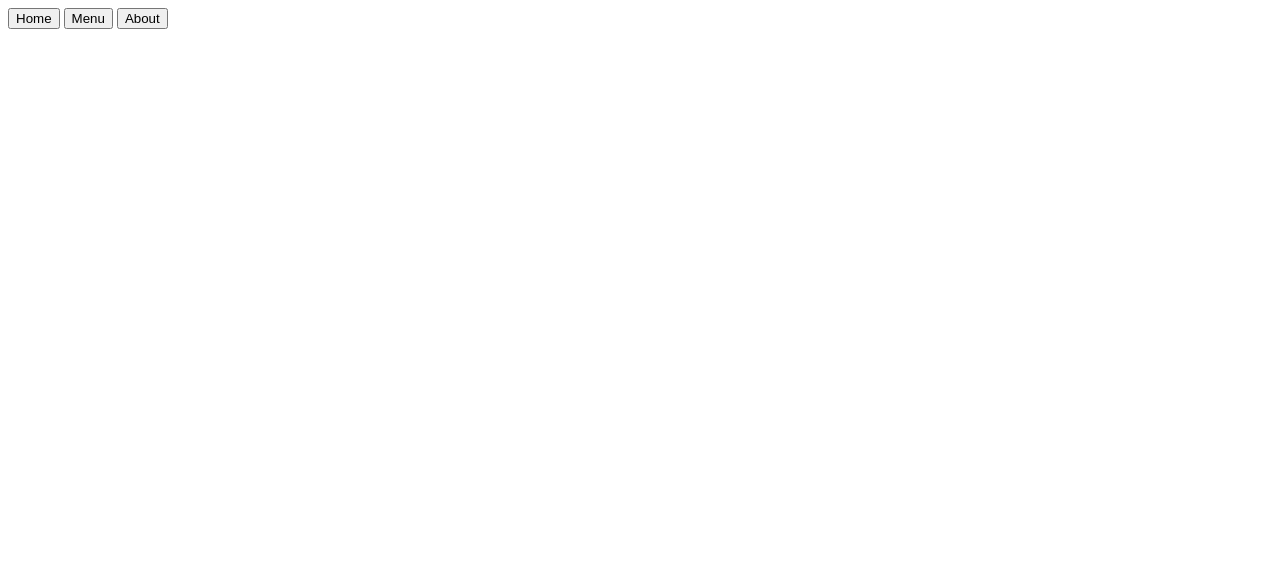
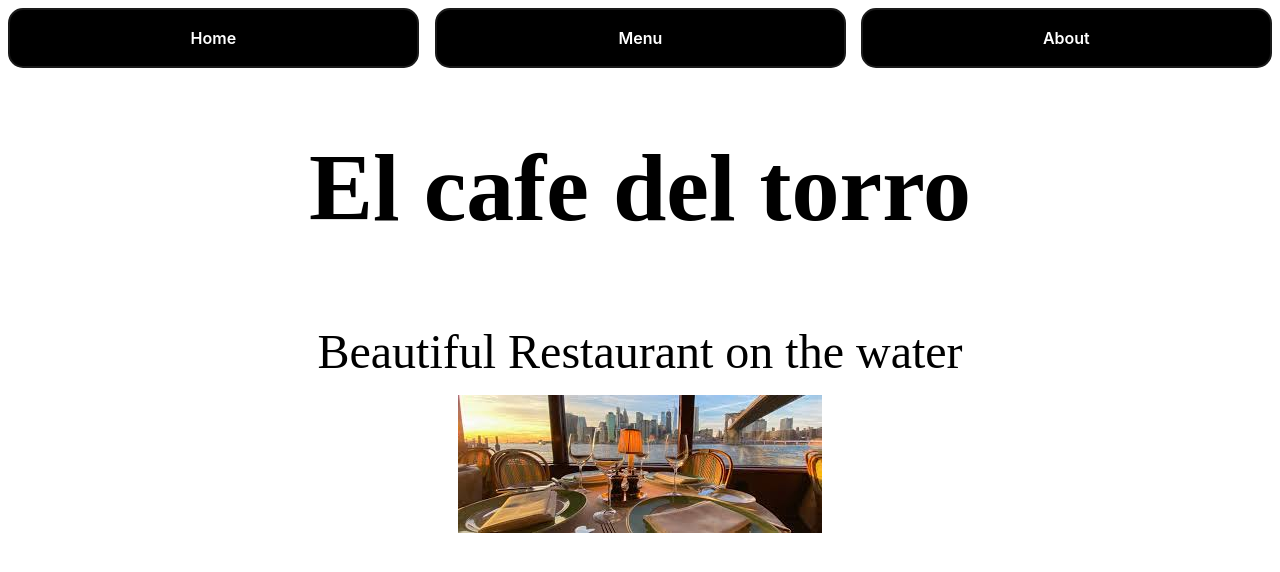
Before and after one commit to FS-Code4/Restaurant-page, a website built with webpack: page src/template.html in a window 1280 px wide. Built offline with nearby package versions, Linux system fonts and the light colour scheme.

Commit message:
HTML content generated through javascript

```diff
--- /dev/null
+++ b/src/appendtoDIV#content.js
@@ -0,0 +1,20 @@
+import restaurant from '/src/Restaurant.jpg'
+
+export function generateHTML() {
+        document.addEventListener('DOMContentLoaded', () => {
+        const contentDiv = document.querySelector('#content');
+
+        const h1 = document.createElement('h1');
+        h1.textContent = 'El cafe del torro';
+
+         const paragraph = document.createElement('paragraph');
+         paragraph.textContent = 'Beautiful Restaurant on the water'
+
+         const img = document.createElement('img');
+         img.src = restaurant;
+         img.alt = 'Restaurant';
+
+
+        contentDiv.append(h1, paragraph, img)
+    })
+}
--- a/src/index.js
+++ b/src/index.js
@@ -1,7 +1,4 @@
-/*
-Configure webpack
-first npm install webpack
-*/
+import { generateHTML } from "./appendtoDIV#content";
 import "./styles.css";
 
-console.log('Working!')
+generateHTML()
--- a/src/styles.css
+++ b/src/styles.css
@@ -0,0 +1,58 @@
+#content {
+    display: flex;
+    align-items: center;
+    justify-content: center;
+    flex-direction: column;
+    margin: 0px auto;
+    font-size: 3rem;
+    gap: 16px;
+}
+
+nav {
+    display: flex;
+    gap: 16px;
+    justify-content: center;
+}
+
+
+button {
+  appearance: none;
+  background-color: #000000;
+  border: 2px solid #1A1A1A;
+  border-radius: 15px;
+  box-sizing: border-box;
+  color: #FFFFFF;
+  cursor: pointer;
+  display: inline-block;
+  font-family: Roobert,-apple-system,BlinkMacSystemFont,"Segoe UI",Helvetica,Arial,sans-serif,"Apple Color Emoji","Segoe UI Emoji","Segoe UI Symbol";
+  font-size: 16px;
+  font-weight: 600;
+  line-height: normal;
+  margin: 0;
+  min-height: 60px;
+  min-width: 0;
+  outline: none;
+  padding: 16px 24px;
+  text-align: center;
+  text-decoration: none;
+  transition: all 300ms cubic-bezier(.23, 1, 0.32, 1);
+  user-select: none;
+  -webkit-user-select: none;
+  touch-action: manipulation;
+  width: 100%;
+  will-change: transform;
+}
+
+.button-27:disabled {
+  pointer-events: none;
+}
+
+.button-27:hover {
+  box-shadow: rgba(0, 0, 0, 0.25) 0 8px 15px;
+  transform: translateY(-2px);
+}
+
+.button-27:active {
+  box-shadow: none;
+  transform: translateY(0);
+}
--- a/webpack.config.js
+++ b/webpack.config.js
@@ -27,6 +27,10 @@ module.exports = {
       {
         test: /\.html$/i,
         loader: "html-loader",
+      },
+      {
+        test: /\.(jpe?g|png|gif|svg)$/i,
+        type: "asset",
       }
     ],
   },
```
Also changed, not shown: src/template.html (+3 -1 lines), src/Restaurant.jpg (added), src/button links/about.js (added), src/button links/menu.js (added).
